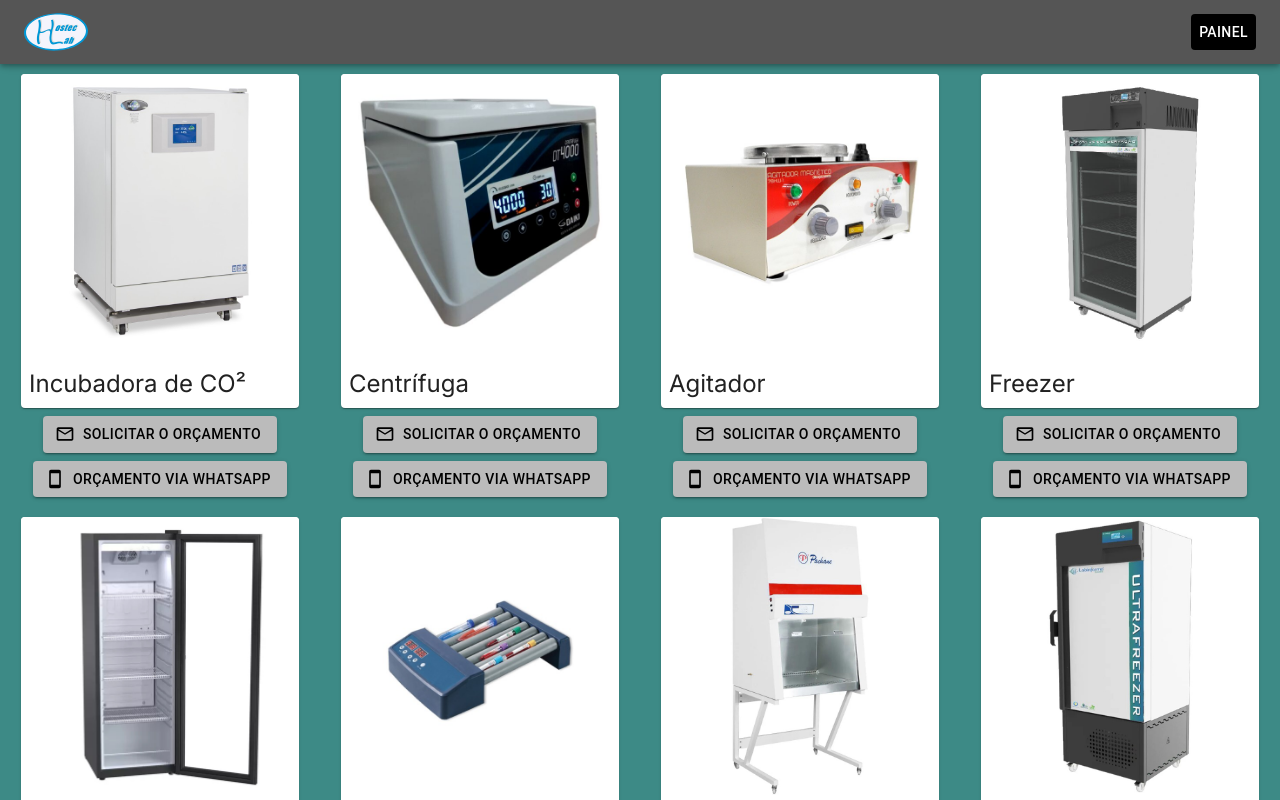
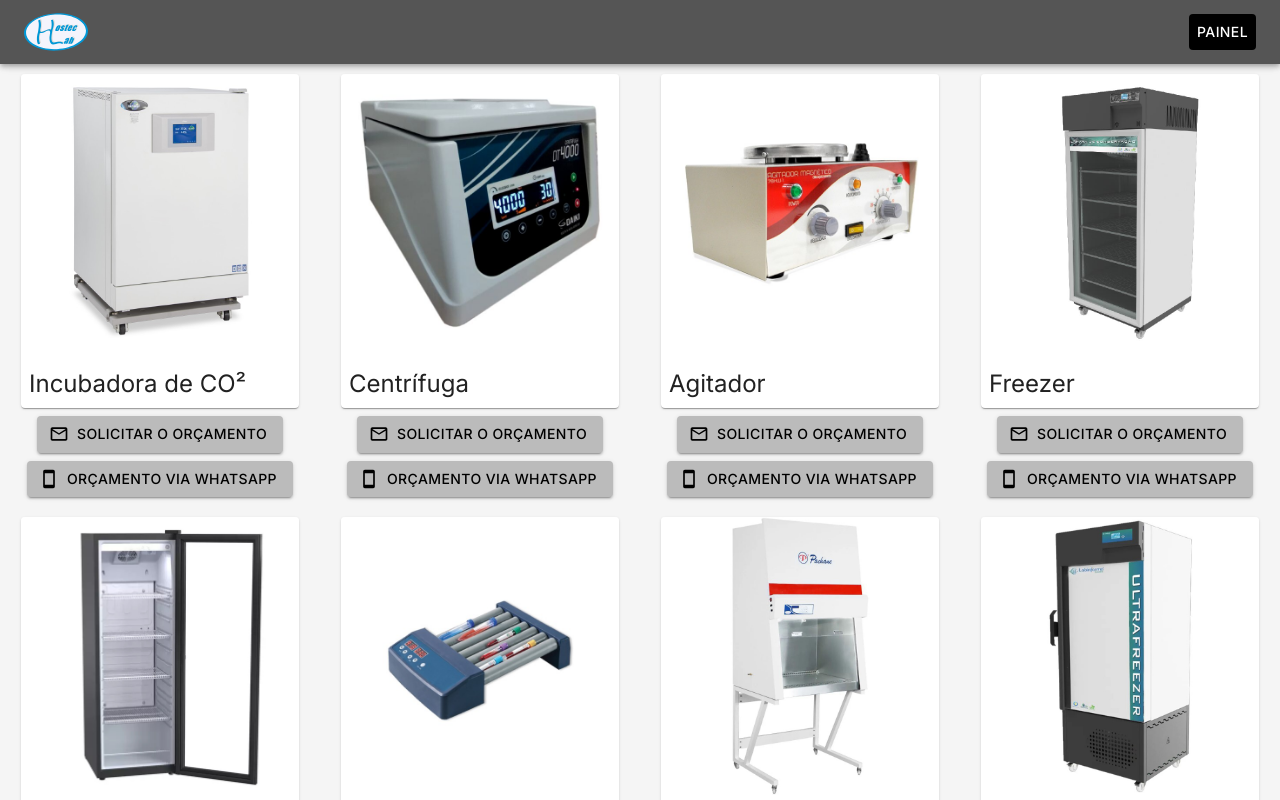
Before and after one commit to Calibracao-Hostec-Lab/loja-hosteclab, a React (Create React App) app: page / in a window 1280 px wide. Shown: the top 800 px of the page. Built offline with nearby package versions, Linux system fonts and the light colour scheme.

Commit message:
Changed background color

```diff
--- a/src/App.css
+++ b/src/App.css
@@ -7,49 +7,9 @@
 body {
   margin: 0 0 20px 0;
   padding: 0;
-  background-color: #3D8A86;
+  background-color: whitesmoke;
 }
 
-.MuiTypography-root {
+* {
   font-family: "Inter", sans-serif !important;
 }
-
-/*
-.card {
-  width: 274px;
-  text-align: center;
-  transition: 0.2s;
-}
-.card:hover {
-  transform: scale(1.05);
-}
-
-.cardtitle{
-  font-size: x-large;
-  margin-top: 5px;
-  margin-bottom: 5px;
-  white-space: initial;
-}
-
-.cardbutton {
-  font-size: large;
-  background-color: #bbb;
-  border-radius: 0.375rem;
-  font-weight: 500;
-}
-
-button {
-  transition: 0.2s;
-}
-
-button:hover {
-  transform: scale(1.05);
-}
-
-.cardimg {
-  width: 250px;
-  height: 250px;
-  margin: 12px 12px 0 12px;
-  border: 1px solid black;
-  object-fit: cover;
-} */
```
